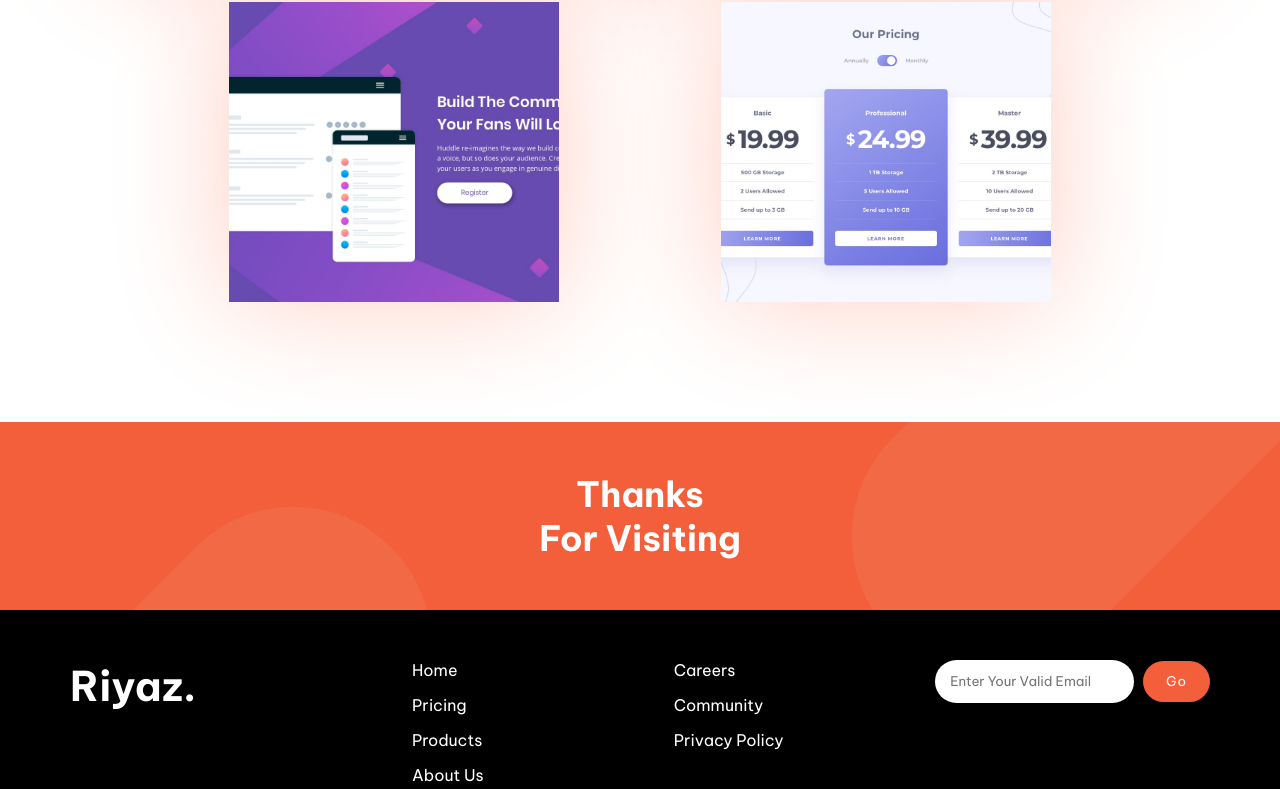
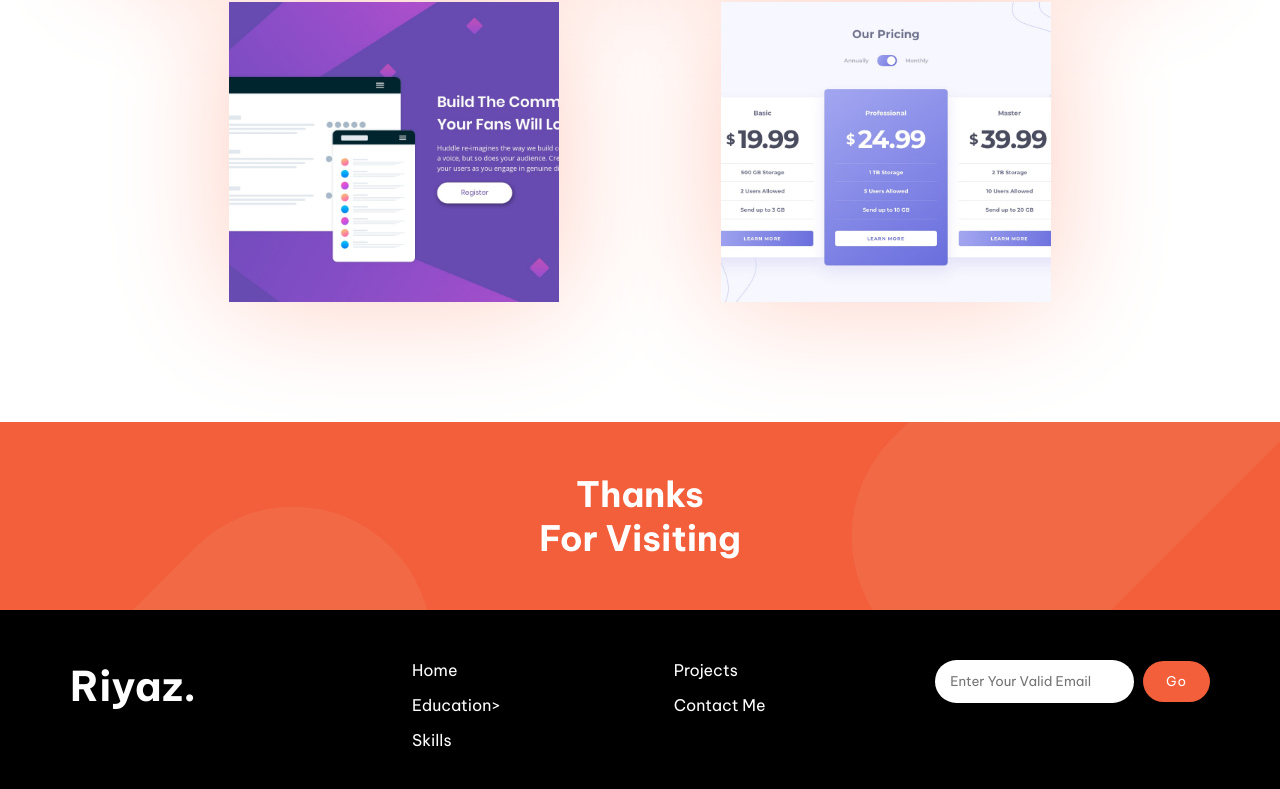
Before and after one commit to arman887887/pportfolio, a plain HTML site: page index.html in a window 1280 px wide. Shown: the part 2683-3472 px from the top of the page. Drawn offline with nearby package versions, Linux system fonts and the light colour scheme.

Commit message:
footer-link-update

```diff
--- a/index.html
+++ b/index.html
@@ -208,14 +208,12 @@
                 <div class="box2">
                     <ul>
                         <li><a href="#">Home</a></li>
-                        <li><a href="#">Pricing</a></li>
-                        <li><a href="#">Products</a></li>
-                        <li><a href="#">About Us</a></li>
+                        <li><a href="#about">Education></li>
+                        <li><a href="#testimonial">Skills</a></li>
                     </ul>
                     <ul>
-                        <li><a href="#">Careers</a></li>
-                        <li><a href="#">Community</a></li>
-                        <li><a href="#">Privacy Policy</a></li>
+                        <li><a href="#project">Projects</a></li>
+                        <li><a href="contact-me/index.html">Contact Me</a></li>
                     </ul>
                 </div>
 
```
